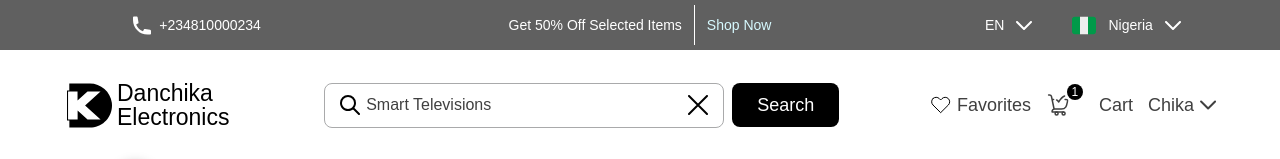
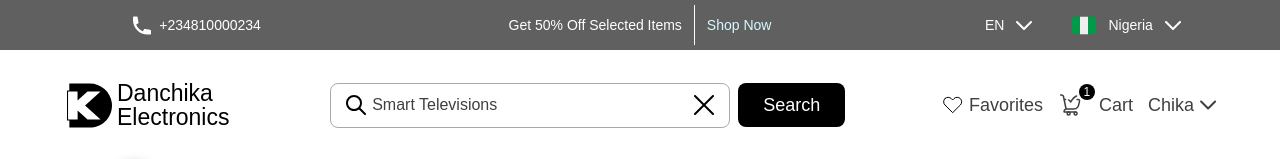
Before and after one commit to Chikadibia24/HNG11-StageTwoTask, a React (Vite) app: page / in a window 1280 px wide. Shown: the top 159 px of the page. Built offline with nearby package versions, Linux system fonts and the light colour scheme.

Commit message:
Bug Fixes

```diff
--- a/src/App.css
+++ b/src/App.css
@@ -57,5 +57,5 @@ input:focus-visible {
 .cart-item-1{
   position: relative;
   top: -13px;
-  left: -10px;
+  left: -4px;
 }
--- a/src/components/searchbar.jsx
+++ b/src/components/searchbar.jsx
@@ -76,7 +76,7 @@ const SearchBar = ({ onClickCart }) => {
           </p>
         </div>
 
-        <button onClick={onClickCart} className="flex items-center gap-[6px]">
+        <button onClick={onClickCart} className="flex items-center justify-around gap-[0px]">
           <img
             src={shoppingCart}
             alt="shoppingCart"
```
